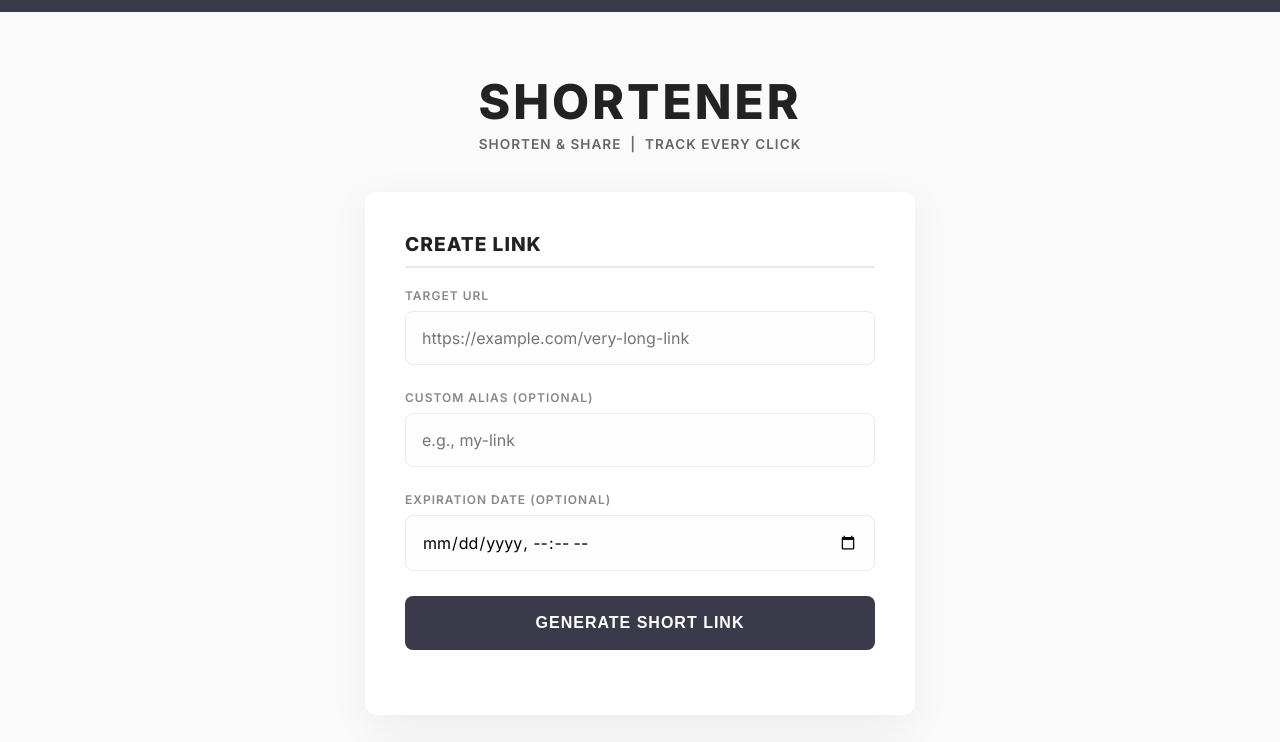
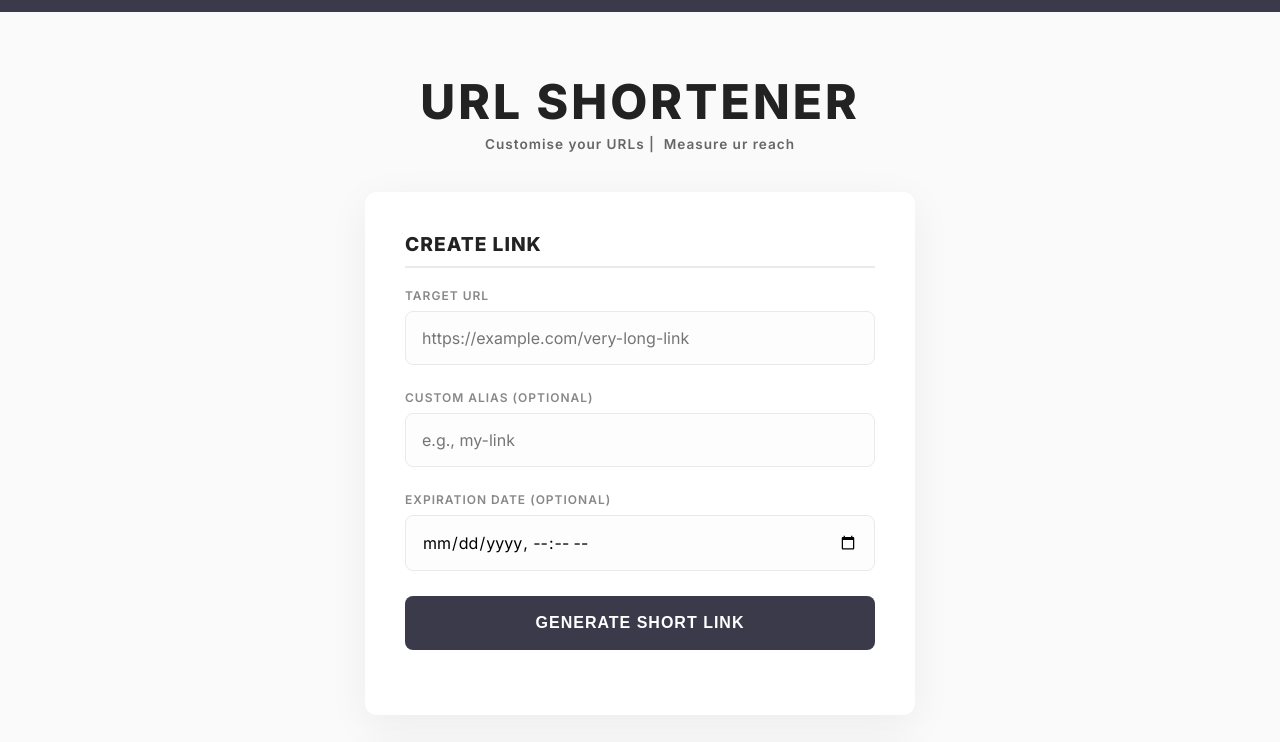
Before and after one commit to N-aveedF/tech-team-task1, a plain HTML site: page index.html in a window 1280 px wide. Shown: the top 742 px of the page. Drawn offline with Linux system fonts and the light colour scheme.

Commit message:
Update index.html

```diff
--- a/index.html
+++ b/index.html
@@ -38,9 +38,9 @@
 <body>
     <div class="top-bar"></div>
 
-    <div class="container">
-        <h1>Shortener</h1>
-        <div class="subtitle">SHORTEN & SHARE &nbsp;|&nbsp; TRACK EVERY CLICK</div>
+  <div class="container">
+        <h1> URL Shortener</h1>
+        <div class="subtitle"> Customise your URLs&nbsp;|&nbsp; Measure ur reach</div>
 
         <!-- CARD 1: URL CREATOR -->
         <div class="card">
```
